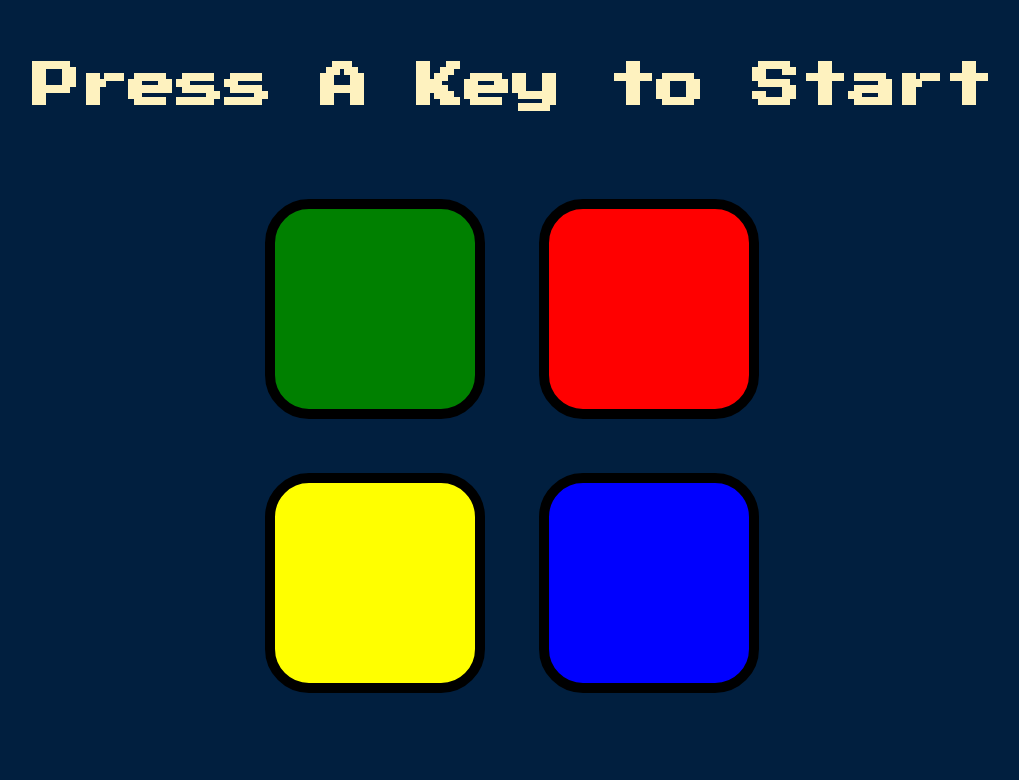
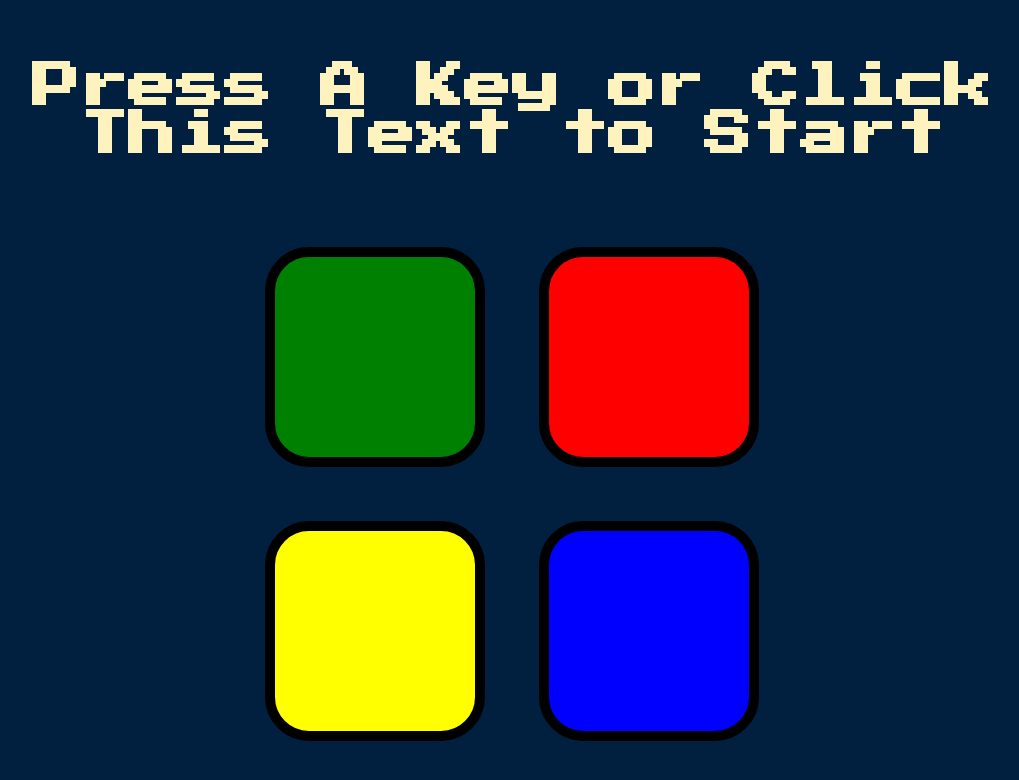
Before and after one commit to roniNibes/SimonGame, a plain HTML site: page index.html in a window 1280 px wide. Shown: the whole page, without its empty margins (128-1147 px from the left). Drawn offline with nearby package versions, Linux system fonts and the light colour scheme.

Commit message:
Update index.html

```diff
--- a/index.html
+++ b/index.html
@@ -9,7 +9,7 @@
 </head>
 
 <body>
-  <h1 id="level-title">Press A Key to Start</h1>
+  <h1 id="level-title">Press A Key or Click This Text to Start</h1>
   <div class="container">
     <div class="row">
 
```
